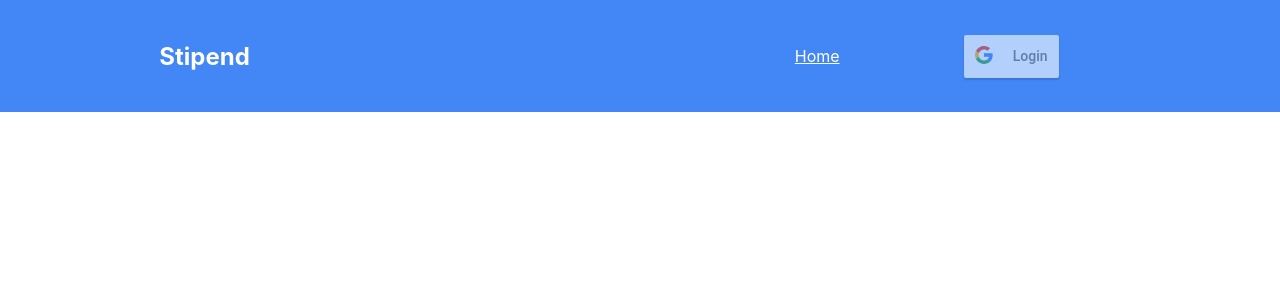
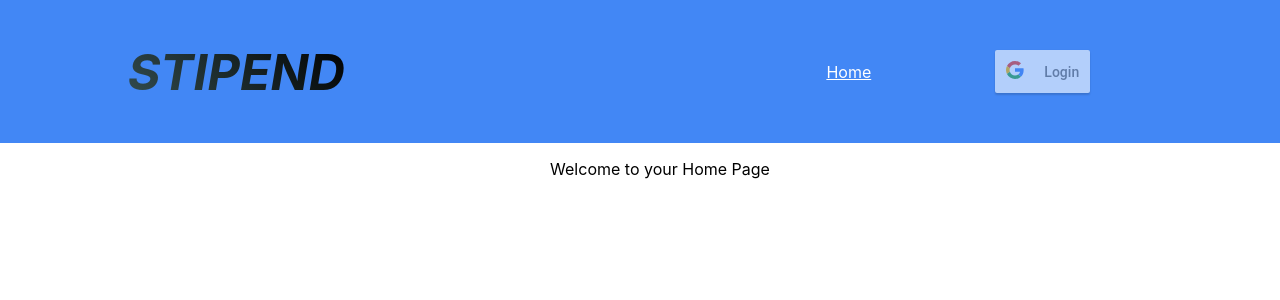
Before and after one commit to davidredziniak/Stipend, a React (Create React App) app: page / in a window 1280 px wide. Shown: the top 300 px of the page. Built offline with nearby package versions, Linux system fonts and the light colour scheme; no server answers.

Commit message:
activity redirect, nav css change

```diff
--- a/src/Activity.js
+++ b/src/Activity.js
@@ -8,10 +8,8 @@ import { BrowserRouter as Router,Switch,Route, Link} from "react-router-dom";
 function Activity(props){
     return(
         <div className="activity">
-
              {props.isAuth && <Login tokenHandler={props.token}
-             authHandler={props.auth}/>?(<ul>Welcome your Activity page</ul>):null}
-
+             authHandler={props.auth}/>?(<ul>Welcome to your Activity Page!</ul>):null}
         </div>
         );
 }
--- a/src/App.css
+++ b/src/App.css
@@ -14,6 +14,7 @@
 }
 
 .App-header {
+
   background-color: #282c34;
   min-height: 100vh;
   display: flex;
@@ -37,12 +38,6 @@
   }
 }
 
-.heading{
-  font-size: 50px;
-  background: -webkit-linear-gradient(#1ad1ff, #000000);
-  -webkit-background-clip: text;
-  -webkit-text-fill-color: transparent;
-}
 .navStyle
 {
   display:flex;
@@ -65,6 +60,19 @@
 {
   color:white;
 }
+
+.topic{
+  font-style: italic;
+  background-color: #f3ec78;
+  background-image: linear-gradient(45deg, #334d50, #000000);
+  background-size: 100%;
+  -webkit-background-clip: text;
+  -moz-background-clip: text;
+  -webkit-text-fill-color: transparent;
+  -moz-text-fill-color: transparent;
+  font-size:50px;
+}
+
 .activity{
-  color:;
+  font-size:50px;
 }
--- a/src/Nav.js
+++ b/src/Nav.js
@@ -10,7 +10,7 @@ class Nav extends React.Component {
     render(){
         return(
     <nav className='navStyle'>
-        <h1>Stipend</h1>
+        <h1 className='topic'>STIPEND</h1>
         <ul className="nav-links">
         <div>
             {this.props.isAuth && <Login tokenHandler={this.props.token}
--- a/src/components/HomePage.js
+++ b/src/components/HomePage.js
@@ -13,7 +13,7 @@ function HomePage(props){
   // { props.isAuth && 'Token ID: ' && props.currentToken }
   return (
     <div>
-
+      <ul>Welcome to your Home Page</ul>
     </div>
   )
 }
```
